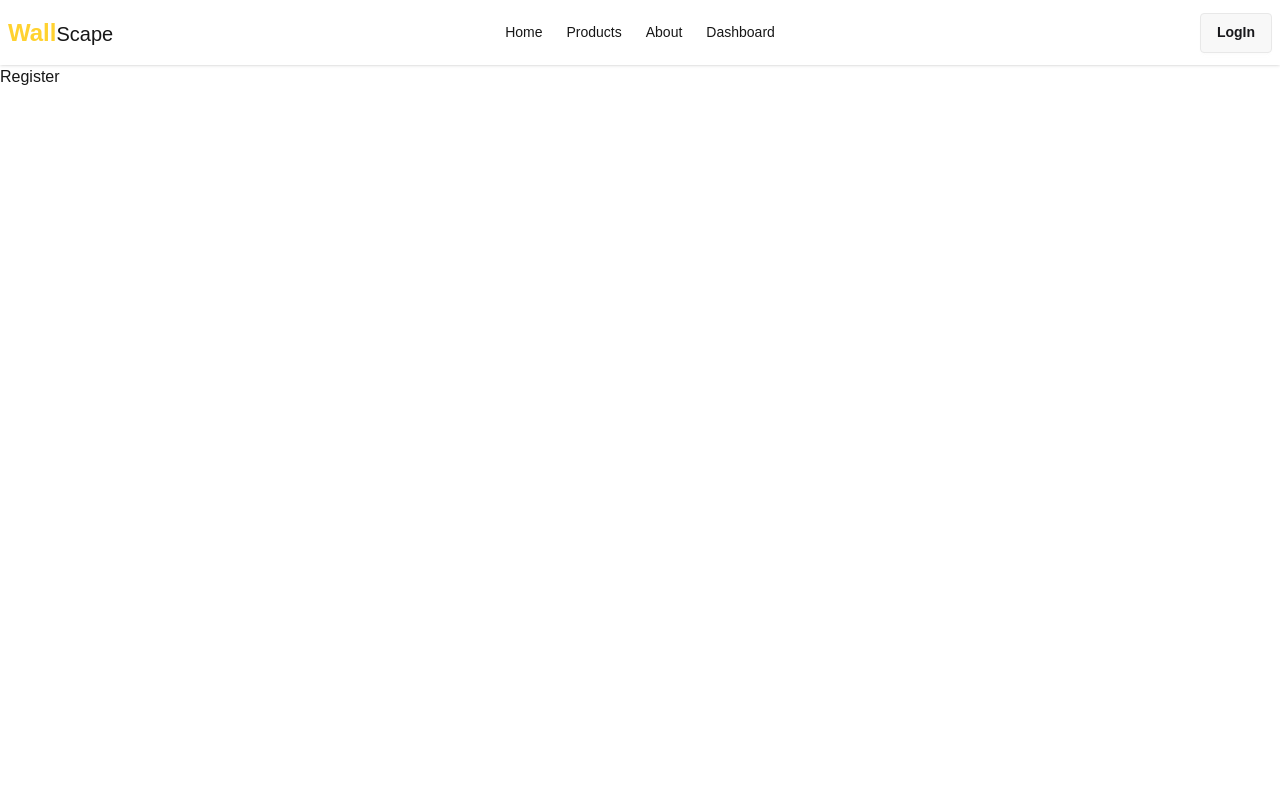
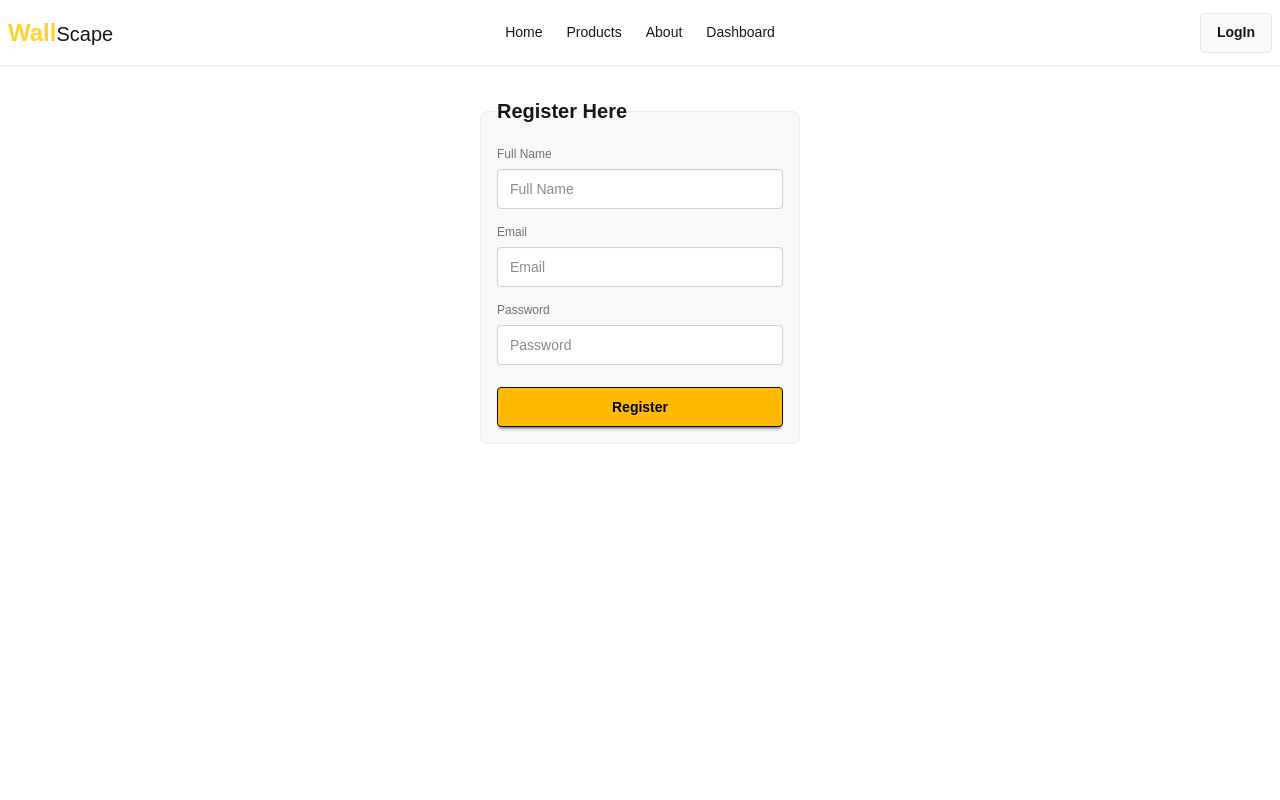
Before and after one commit to LinkonJT/my-nextapp-client, a Next.js app: page /register in a window 1280 px wide. Shown: the top 800 px of the page. Built offline with nearby package versions, Linux system fonts and the light colour scheme.

Commit message:
login and register pages added

```diff
--- a/package.json
+++ b/package.json
@@ -15,7 +15,9 @@
     "next": "15.5.0",
     "react": "19.1.0",
     "react-dom": "19.1.0",
+    "react-icons": "^5.5.0",
     "react-toastify": "^11.0.5",
+    "sweetalert2": "^11.22.4",
     "swiper": "^11.2.10"
   },
   "devDependencies": {
--- a/src/app/(authPages)/login/page.jsx
+++ b/src/app/(authPages)/login/page.jsx
@@ -1,9 +1,11 @@
+import LoginForm from '@/app/components/LoginForm';
 import React from 'react';
 
 const LogIn = () => {
     return (
         <div>
             <h1>Login</h1>
+            <LoginForm></LoginForm>
         </div>
     );
 };
--- a/src/app/(authPages)/register/page.jsx
+++ b/src/app/(authPages)/register/page.jsx
@@ -1,9 +1,11 @@
+import RegisterForm from '@/app/components/RegisterForm';
 import React from 'react';
 
 const register = () => {
     return (
         <div>
-            <h1>Register</h1>
+
+            <RegisterForm></RegisterForm>
         </div>
     );
 };
--- /dev/null
+++ b/src/app/components/LoginForm.jsx
@@ -0,0 +1,90 @@
+"use client";
+
+import React, { useState } from "react";
+import { toast } from "react-toastify";
+import Link from "next/link";
+import { FcGoogle } from "react-icons/fc";
+
+const LoginForm = () => {
+  const [loading, setLoading] = useState(false);
+
+  const handleSubmit = async (e) => {
+    e.preventDefault();
+    setLoading(true);
+
+    const form = e.target;
+    const data = {
+      email: form.email.value,
+      password: form.password.value,
+    };
+
+    try {
+      const res = await fetch("/api/auth/login", {
+        method: "POST",
+        headers: { "Content-Type": "application/json" },
+        body: JSON.stringify(data),
+      });
+
+      const result = await res.json();
+      if (res.ok) {
+        toast.success("Logged in successfully!");
+        form.reset();
+        // You can redirect after login if needed
+      } else {
+        toast.error(result.error || "Invalid credentials");
+      }
+    } catch (err) {
+      console.error(err);
+      toast.error("Something went wrong");
+    }
+
+    setLoading(false);
+  };
+
+  return (
+    <form onSubmit={handleSubmit} className="flex flex-col items-center mt-6">
+      <fieldset className="fieldset bg-base-200 border-base-300 rounded-box w-xs border p-4">
+        <legend className="fieldset-legend text-lg md:text-xl">Login</legend>
+
+        <label className="label">Email</label>
+        <input
+          name="email"
+          type="email"
+          placeholder="Email"
+          className="input w-full"
+          required
+        />
+
+        <label className="label mt-2">Password</label>
+        <input
+          name="password"
+          type="password"
+          placeholder="Password"
+          className="input w-full"
+          required
+        />
+
+        <button
+          type="submit"
+          className="btn btn-neutral mt-4 w-full bg-amber-400 rounded-sm hover:text-black"
+          disabled={loading}
+        >
+          {loading ? <span className="loading loading-dots"></span> : "Login"}
+        </button>
+
+        <button type="button" className="btn bg-amber-400 hover:text-black w-full rounded-sm">
+            <FcGoogle size={24} /> Login with Google
+          </button>
+
+        <p className="mt-3 text-sm text-center">
+          Don't have an account?{" "}
+          <Link href="/register" className="text-blue-500 underline">
+            Register!
+          </Link>
+        </p>
+      </fieldset>
+    </form>
+  );
+};
+
+export default LoginForm;
--- a/src/app/components/Navbar.jsx
+++ b/src/app/components/Navbar.jsx
@@ -32,7 +32,7 @@ const Navbar = () => {
     </ul>
   </div>
   <div className="navbar-end">
-    <a className="btn">LogIn</a>
+    <Link href='/login' className="btn">LogIn</Link>
   </div>
 </div>
     );
--- /dev/null
+++ b/src/app/components/RegisterForm.jsx
@@ -0,0 +1,86 @@
+"use client";
+
+import React, { useState } from "react";
+import { toast } from "react-toastify";
+
+const RegisterForm = () => {
+  const [loading, setLoading] = useState(false);
+
+  const handleSubmit = async (e) => {
+    e.preventDefault();
+    setLoading(true);
+
+    const form = e.target;
+    const data = {
+      name: form.name.value,
+      email: form.email.value,
+      password: form.password.value,
+    };
+
+    try {
+      const res = await fetch("/api/auth/register", {
+        method: "POST",
+        headers: { "Content-Type": "application/json" },
+        body: JSON.stringify(data),
+      });
+
+      const result = await res.json();
+      if (res.ok) {
+        toast.success("Registered successfully!");
+        form.reset();
+      } else {
+        toast.error(result.error || "Something went wrong");
+      }
+    } catch (err) {
+      console.error(err);
+      toast.error("Something went wrong");
+    }
+
+    setLoading(false);
+  };
+
+  return (
+    <form onSubmit={handleSubmit} className="flex justify-center mt-6">
+      <fieldset className="fieldset bg-base-200 border-base-300 rounded-box w-xs border p-4">
+        <legend className="fieldset-legend text-lg md:text-xl">Register Here</legend>
+
+        <label className="label">Full Name</label>
+        <input
+          name="name"
+          type="text"
+          placeholder="Full Name"
+          className="input w-full"
+          required
+        />
+
+        <label className="label mt-2">Email</label>
+        <input
+          name="email"
+          type="email"
+          placeholder="Email"
+          className="input w-full"
+          required
+        />
+
+        <label className="label mt-2">Password</label>
+        <input
+          name="password"
+          type="password"
+          placeholder="Password"
+          className="input w-full"
+          required
+        />
+
+        <button
+          type="submit"
+          className="btn btn-neutral mt-4 w-full bg-amber-400 rounded-sm text-black"
+          disabled={loading}
+        >
+          {loading ? <span className="loading loading-dots"></span> : "Register"}
+        </button>
+      </fieldset>
+    </form>
+  );
+};
+
+export default RegisterForm;
```
Also changed, not shown: 1 other file (tests, documents, lock files or other folders).
